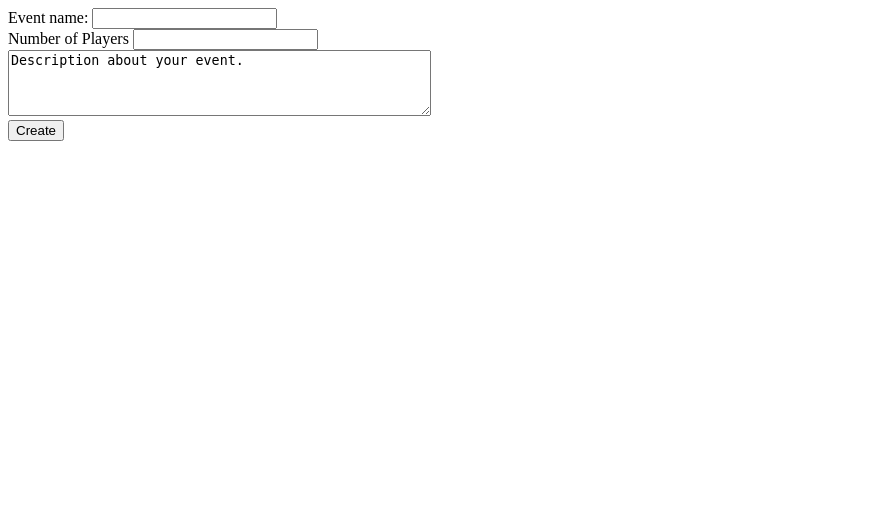
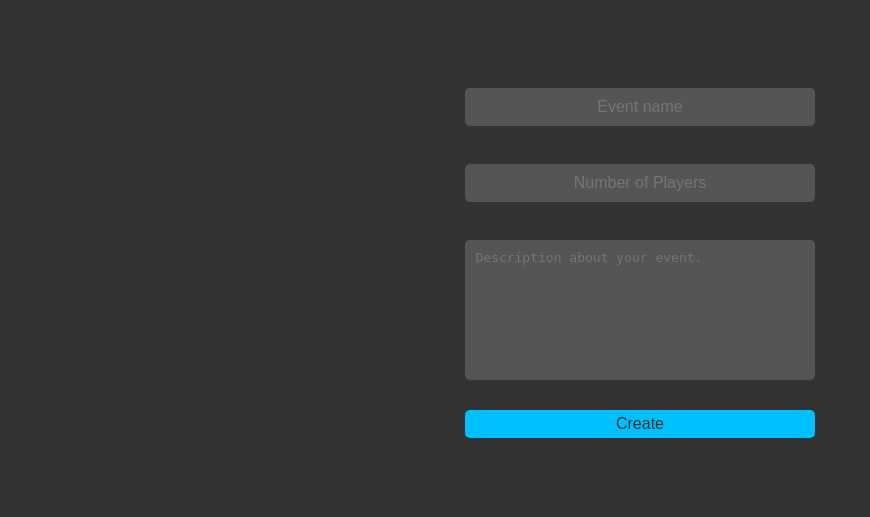
Before and after one commit to wooshdude/neodrew, a Flask app: page /newevent in a window 1280 px wide. Shown: the top 517 px of the page, without its empty margins (0-870 px from the left). Run offline with Flask 2, Linux system fonts and the light colour scheme.

Commit message:
update newevent

```diff
--- a/templates/newevent.html
+++ b/templates/newevent.html
@@ -1,16 +1,68 @@
 <!DOCTYPE html>
 <html>
-	<head>
-	</head>
-	<body>
-		<form method="post">
-			<label for="ename">Event name:</label>
-			<input type="text" id="ename" name="ename"><br>
-			<label for="num">Number of Players</label>
-			<input type-"number" id='num' name='num'></br>
-			<textarea id="description" name="description" rows="4" cols="50">Description about your event.</textarea><br>
-			<input type="submit" value="Create" name='create'>
-		</form>
+  <head>
+    <style>
+      /* Add some basic styling for the page */
+      body {
+        background-color: #333;
+        color: #fff;
+        font-family: Arial, sans-serif;
+        text-align: center;
+        padding: 50px;
+      }
+      /* Add some styling for the form */
+      form {
+        width: 30%; /* Adjust the width of the form as per your preference */
+        margin: 0 auto;
+        padding: 20px;
+        display: flex;
+        flex-wrap: wrap;
+        justify-content: center;
+      }
+      /* Remove default margin and padding for input and textarea elements */
+      input, textarea {
+        margin: 10px 0;
+        padding: 10px;
+        border: none;
+        background-color: #555;
+        border-radius: 5px;
+        width: 100%;
+        font-size: 1em;
+        text-align: center;
+        resize: none;
+        overflow: hidden;
+      }
+	  /* Change position of textarea contents */
+      textarea {
+          text-align: left;
+      }
 
-	</body>
+      /* Add some margin and padding for the submit button */
+      input[type="submit"] {
+        margin-top: 20px;
+        padding: 5px 10px;
+        background-color: #00bfff;
+        color: #333;
+        border: none;
+        border-radius: 5px;
+        cursor: pointer;
+        align-self: center;
+      }
+      /* Change the color of the number input arrows */
+      input[type=number]::-webkit-inner-spin-button,
+      input[type=number]::-webkit-outer-spin-button {
+        -webkit-appearance: none;
+        margin: 0;
+        color: #00bfff;
+      }
+    </style>
+  </head>
+  <body>
+    <form method="post">
+      <input type="text" id="ename" name="ename" placeholder="Event name"><br>
+      <input type="number" id="num" name="num" placeholder="Number of Players"><br>
+      <textarea id="description" name="description" rows="8" cols="50" placeholder="Description about your event."></textarea><br>
+      <input type="submit" value="Create" name="create">
+    </form>
+  </body>
 </html>
```
